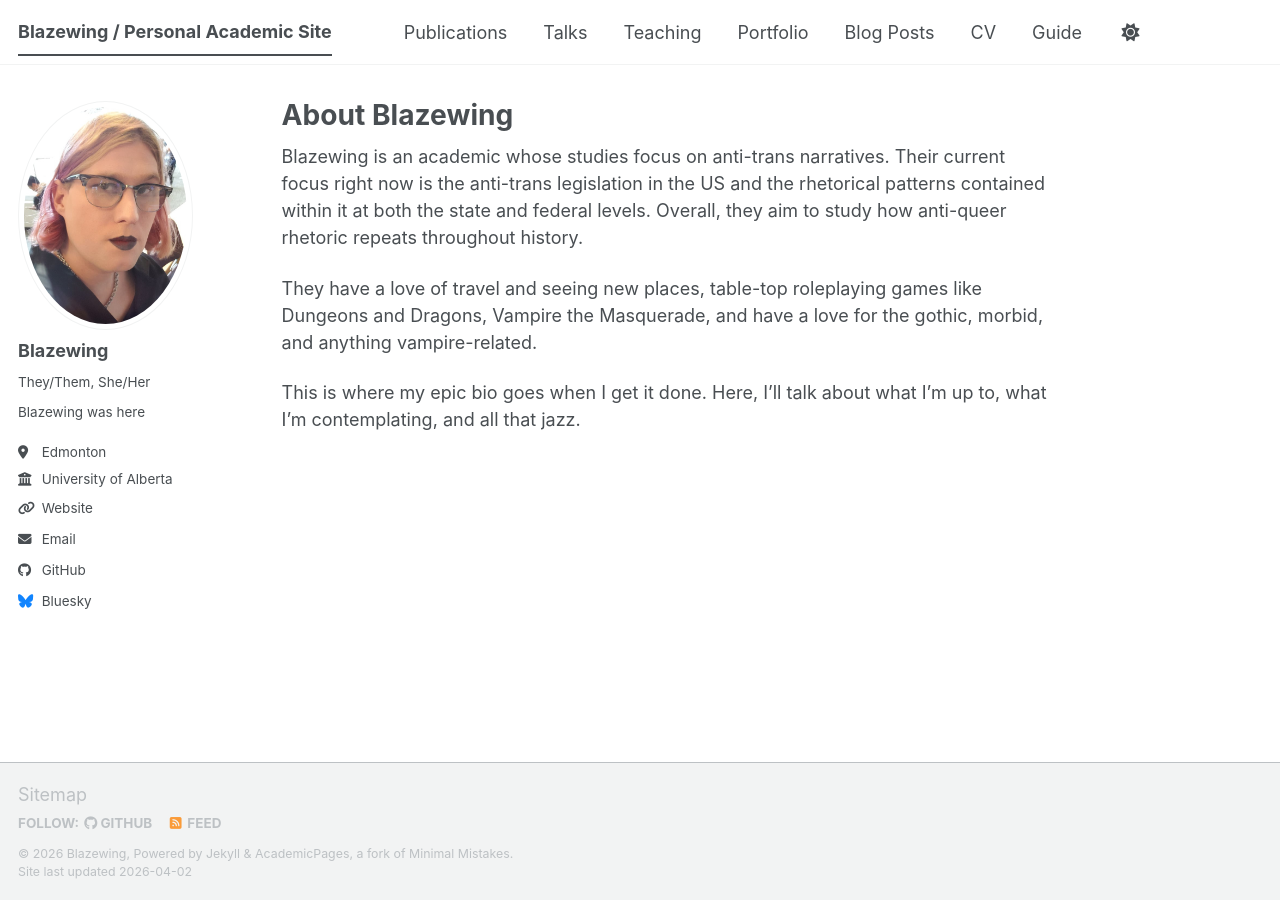
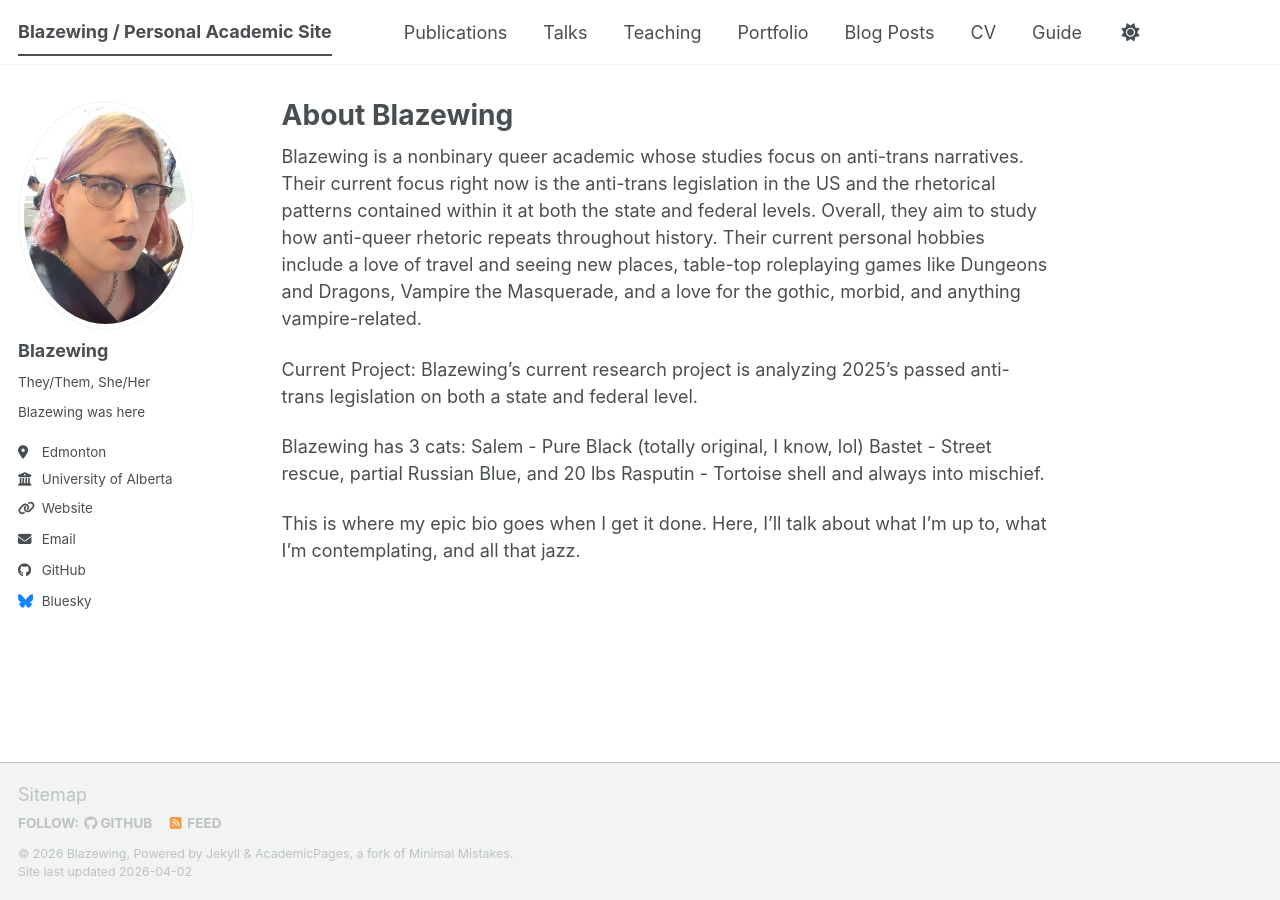
Before and after one commit to Blazewing2010/me, a Jekyll site: the page built from _pages/about.md, in a window 1280 px wide. Built offline with Jekyll 4.4.1, drawn with Linux system fonts in a browser that asks for light colours; a script bundle is joined from its source files by our own code; library files that are not in the unit come from our copies.

Commit message:
Update about.md
Further bio updates

```diff
--- a/_pages/about.md
+++ b/_pages/about.md
@@ -7,9 +7,15 @@ redirect_from:
   - /about.html
 ---
 
-Blazewing is an academic whose studies focus on anti-trans narratives. Their current focus right now is the anti-trans legislation in the US and the rhetorical patterns contained within it at both the state and federal levels. Overall, they aim to study how anti-queer rhetoric repeats throughout history.
+Blazewing is a nonbinary queer academic whose studies focus on anti-trans narratives. Their current focus right now is the anti-trans legislation in the US and the rhetorical patterns contained within it at both the state and federal levels. Overall, they aim to study how anti-queer rhetoric repeats throughout history. Their current personal hobbies include a love of travel and seeing new places, table-top roleplaying games like Dungeons and Dragons, Vampire the Masquerade, and a love for the gothic, morbid, and anything vampire-related.
 
-They have a love of travel and seeing new places, table-top roleplaying games like Dungeons and Dragons, Vampire the Masquerade, and have a love for the gothic, morbid, and anything vampire-related.
+Current Project:
+Blazewing's current research project is analyzing 2025's passed anti-trans legislation on both a state and federal level.
+
+Blazewing has 3 cats:
+Salem - Pure Black (totally original, I know, lol)
+Bastet - Street rescue, partial Russian Blue, and 20 lbs
+Rasputin - Tortoise shell and always into mischief.
 
 
 
```
